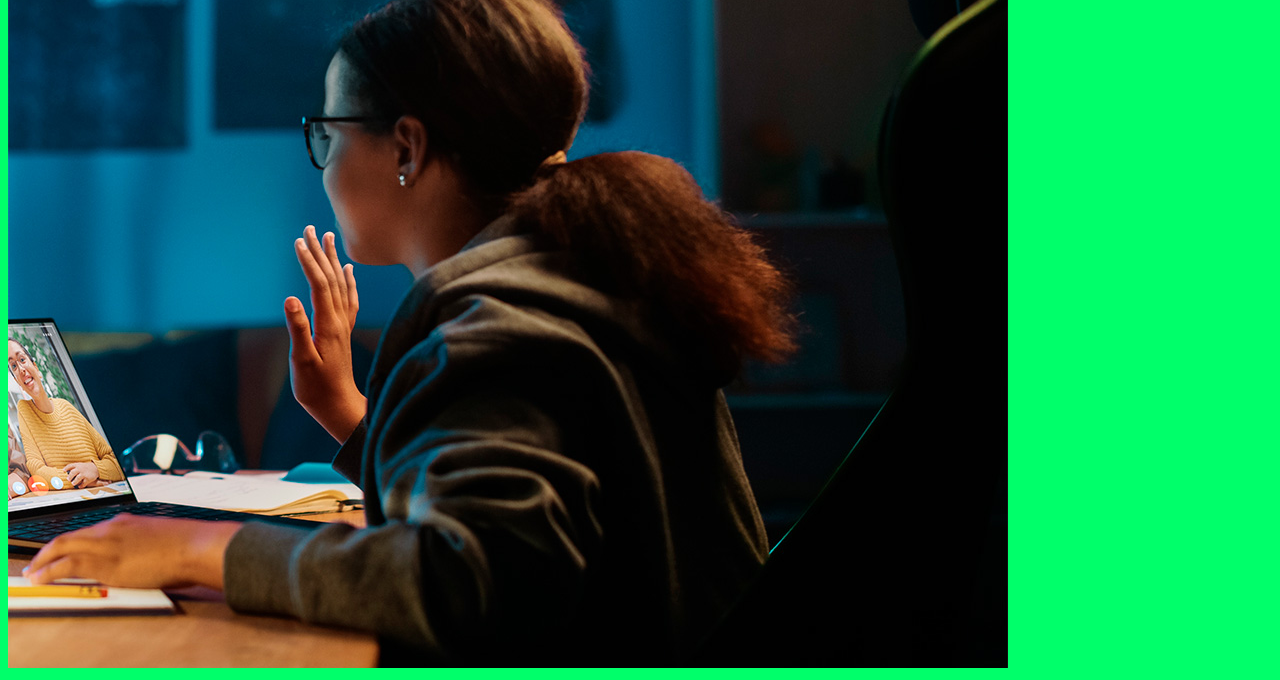
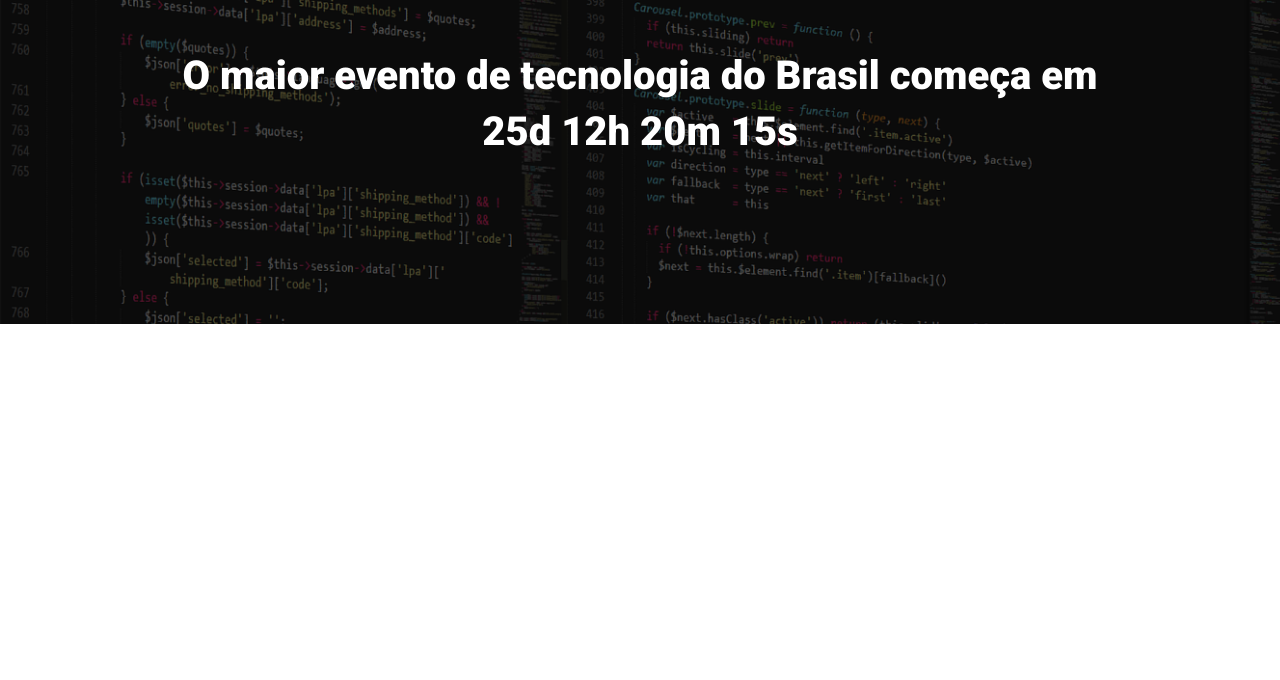
Before and after one commit to RamonOrtisz/tech_talks, a website built with Parcel: page src/index.html in a window 1280 px wide. Shown: the part 160-840 px from the top of the page. After the commit the page ends 800 px from the top, so only its background shows below. Built offline with nearby package versions, Linux system fonts and the light colour scheme.

Commit message:
criando o hero

```diff
--- a/src/index.html
+++ b/src/index.html
@@ -1,14 +1,25 @@
 <!DOCTYPE html>
-<html lang="en">
+<html lang="pt-br">
 <head>
     <meta charset="UTF-8">
     <meta name="viewport" content="width=device-width, initial-scale=1.0">
-    <title>Document</title>
+    <title>Ebac Tech Talks</title>
+    <link rel="preconnect" href="https://fonts.googleapis.com">
+    <link rel="preconnect" href="https://fonts.gstatic.com" crossorigin>
+    <link href="https://fonts.googleapis.com/css2?family=Roboto:wght@400;700;900&display=swap" rel="stylesheet">
     <link rel="stylesheet" href="styles/main.scss">
 </head>
 <body>
-    <h1>Olá mundo</h1>
-    <img src="./images/backend.png" alt="">
+    <header class="hero">
+        <div class="container">
+            <img class="hero__logo" src="./images/ebac_logo.svg" alt="ebac">
+            <p class="hero__text">
+                O maior evento de tecnologia do Brasil começa em 25d 12h 20m 15s
+            </p>
+        </div>
+    </header>
+
+
     <script src="scripts/main.js"></script>
 </body>
 </html>
--- /dev/null
+++ b/src/styles/_hero.scss
@@ -0,0 +1,51 @@
+.hero{
+    padding-top: 64px;
+    padding-bottom: 100px;
+    background-image: url(../images/fundo.png);
+    background-repeat: no-repeat;
+    background-size: cover;
+    position: relative;
+
+    .container{
+        position: relative;
+    }
+
+    &::before{
+        position: absolute;
+        top: 0;
+        left: 0;
+        width: 100%;
+        height: 100%;
+        background-color: #000;
+        content: '';
+        opacity: .6;
+    }
+
+    &__text {
+        margin-top: 64px;
+        margin-bottom: 64px;
+        font-size: 40px;
+        line-height: 56px;
+        font-weight: 800;
+        text-align: center;
+    }
+
+    &__logo{
+        margin: 0 auto;
+        height: 80px;
+        display: block;
+    }
+
+    @media (max-width:640px){
+        padding: 40px 0;
+        &__logo{
+            height: 40px;
+        }
+
+        &__text {
+            font-size: 22px;
+            line-height: 24px;
+            margin: 24px 0;
+        }
+    }
+}
--- a/src/styles/main.scss
+++ b/src/styles/main.scss
@@ -1,3 +1,23 @@
-body{
-    background-color: rgb(0, 255, 106);
+@use 'hero';
+
+*{
+    margin: 0;
+    padding: 0;
+    box-sizing: border-box;
+    font-family: 'Roboto', sans-serif;
+    color: #fff;
 }
+
+.container{
+    max-width: 960px;
+    width: 100%;
+    margin: 0 auto;
+
+    @media (max-width:640px) {
+        max-width: 80%;
+    }
+
+    @media (max-width:1024px) {
+        max-width: 90%;
+    }
+}
```
